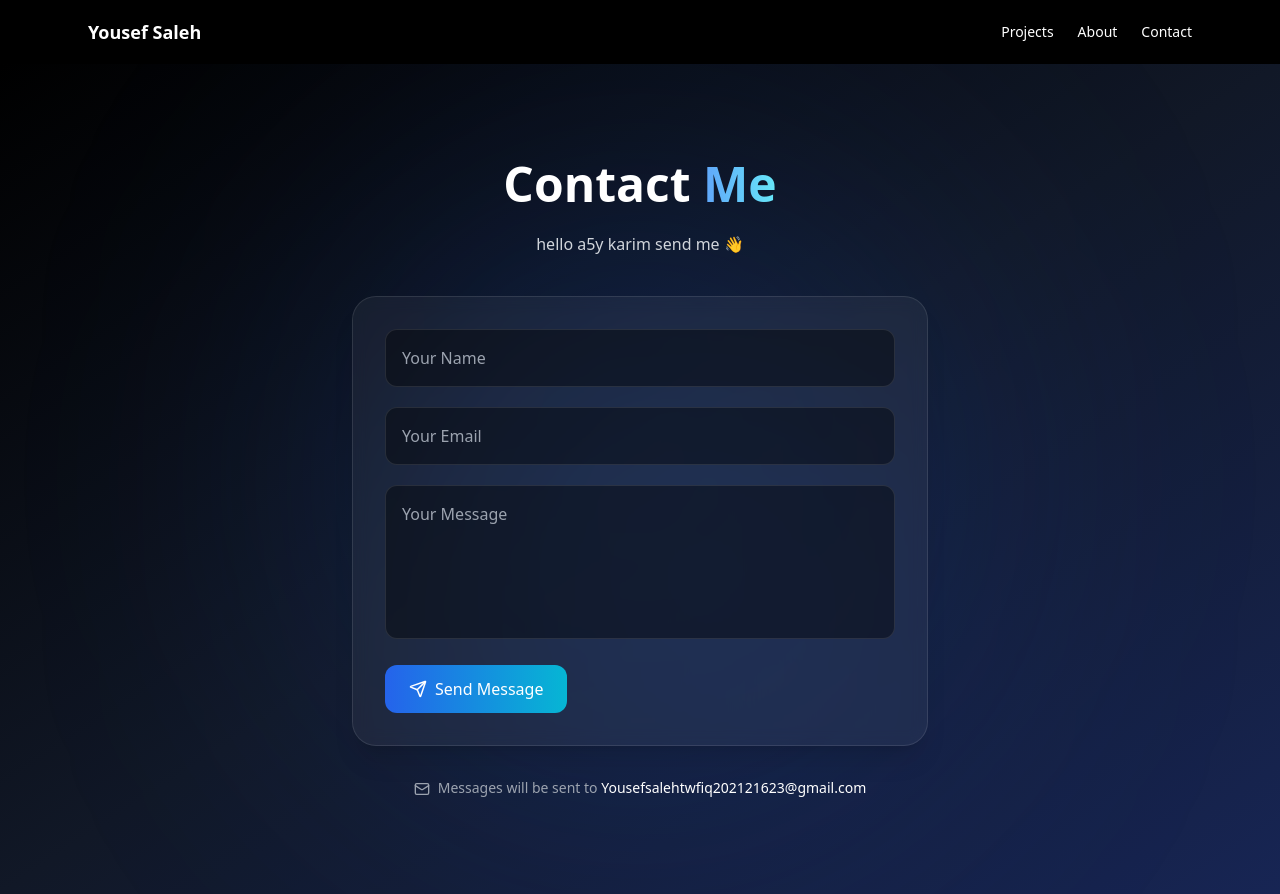
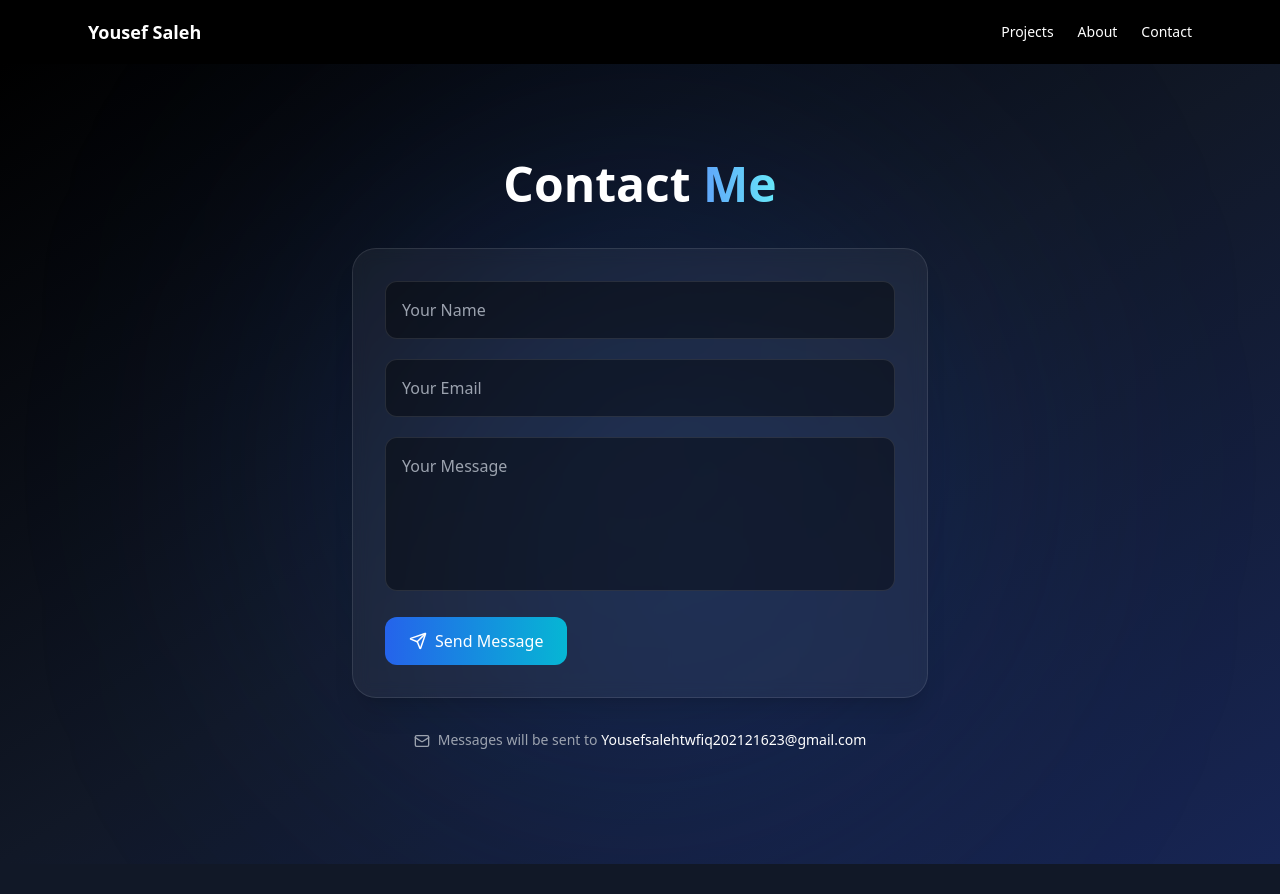
Before and after one commit to Joesaleh523/portfoliooo, a React (Vite) app: page /contact in a window 1280 px wide. After the commit the page ends 864 px from the top, so only its background shows below. Built offline with nearby package versions, Linux system fonts and the light colour scheme.

Commit message:
Update portfolio

```diff
--- a/src/pages/Contact.jsx
+++ b/src/pages/Contact.jsx
@@ -60,7 +60,7 @@ export default function Contact() {
           transition={{ delay: 0.2 }}
           className="text-gray-300 text-center mb-10 text-sm sm:text-base"
         >
-          hello a5y karim send me 👋
+
         </motion.p>
 
         {/* Form */}
```
